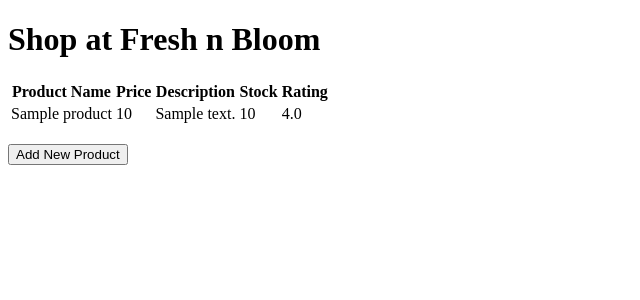
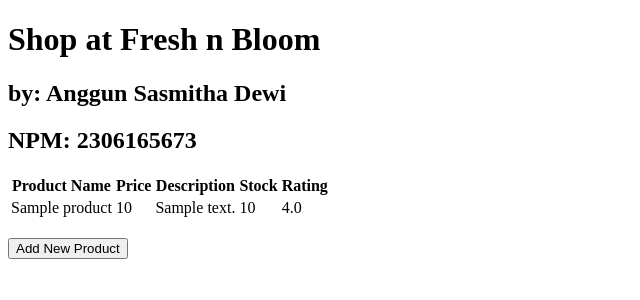
Before and after one commit to anggunsdewi/eshop, a Django app: page / in a window 1280 px wide. Shown: the top 300 px of the page, without its empty margins (0-640 px from the left). Run offline with Django 5.2, Linux system fonts and the light colour scheme; tables that the repository leaves empty hold one stand-in row (values such as "Sample post").

Commit message:
edit main.html

```diff
--- a/main/templates/main.html
+++ b/main/templates/main.html
@@ -1,6 +1,8 @@
 {% extends 'base.html' %}
 {% block content %}
 <h1>Shop at Fresh n Bloom</h1>
+<h2>by: Anggun Sasmitha Dewi</h2>
+<h2>NPM: 2306165673</h2>
 
 {% if not product_entries %}
 <p>Belum ada data product pada Fresh n Bloom.</p>
```
